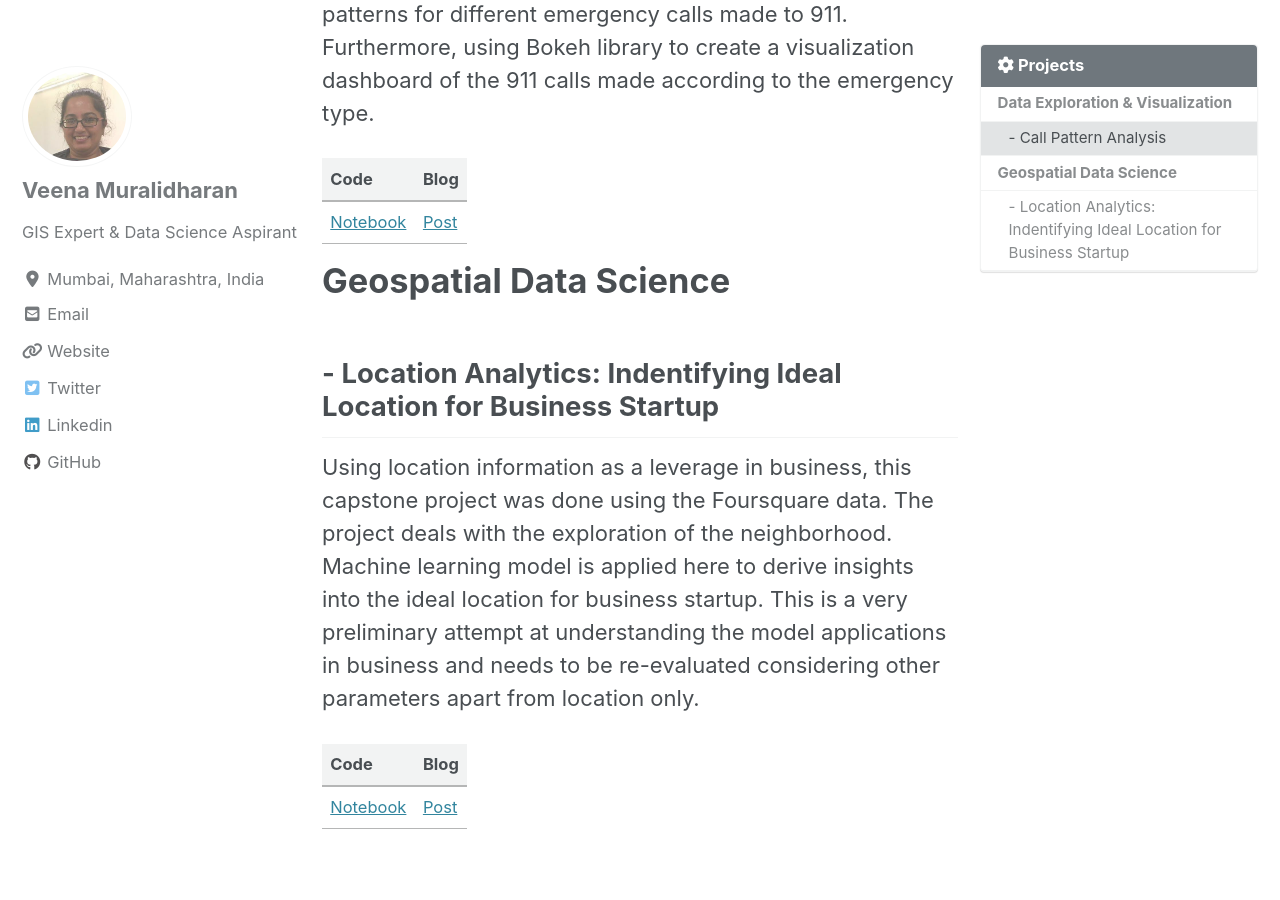
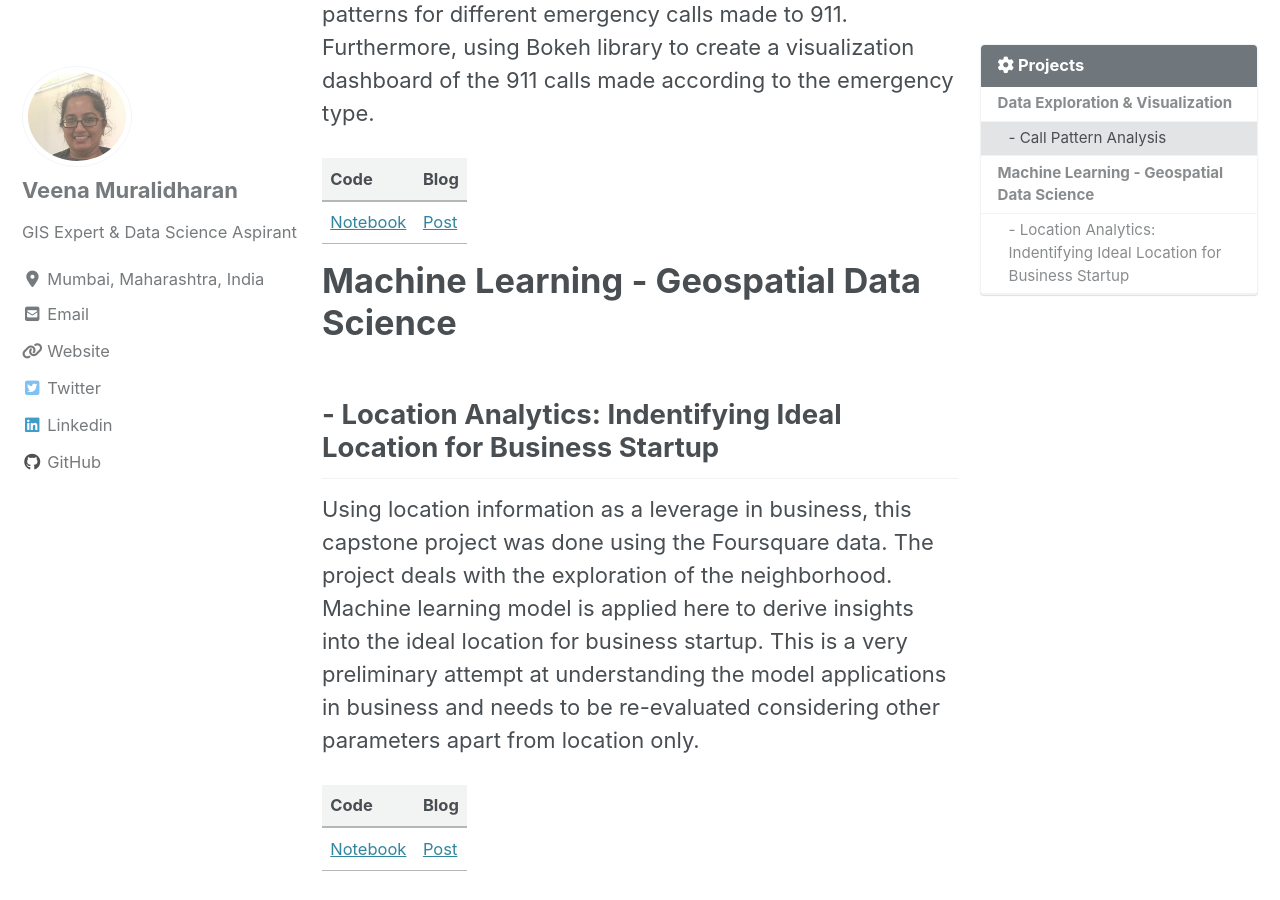
Before and after one commit to veena1486/veena1486.github.io, a Jekyll site: the page built from _pages/projects.md, in a window 1280 px wide and 900 px high, scrolled down 359 px. Built offline with Jekyll 4.4.1, drawn with Linux system fonts in a browser that asks for light colours; cached includes are drawn as plain includes; nearby versions of some CDN libraries.

Commit message:
Update projects.md

```diff
--- a/_pages/projects.md
+++ b/_pages/projects.md
@@ -16,10 +16,10 @@ Using 911 Emergency Kaggle dataset to explore the call patterns for different em
  [Notebook](https://github.com/veena1486/datascience-portfolio/tree/master/CrimeAnalysis)|[Post](https://veena1486.github.io/911dataviz/)
 
 
-# Geospatial Data Science
+# Machine Learning - Geospatial Data Science
 ## - **Location Analytics: Indentifying Ideal Location for Business Startup**
 Using location information as a leverage in business, this capstone project was done using the Foursquare data. The project deals with the exploration of the neighborhood. Machine learning model is applied here to derive insights into the ideal location for business startup. This is a very preliminary attempt at understanding the model applications in business and needs to be re-evaluated considering other parameters apart from location only.<br>
 
  Code | Blog |
  --- | --- |
- [Notebook](https://github.com/veena1486/Coursera_Capstone/blob/master/NeighborhoodBattle.ipynb)|[Post](https://veena1486.github.io/911dataviz/)
+ [Notebook](https://github.com/veena1486/Coursera_Capstone/blob/master/NeighborhoodBattle.ipynb)|[Post](https://veena1486.github.io/locint/)
```
